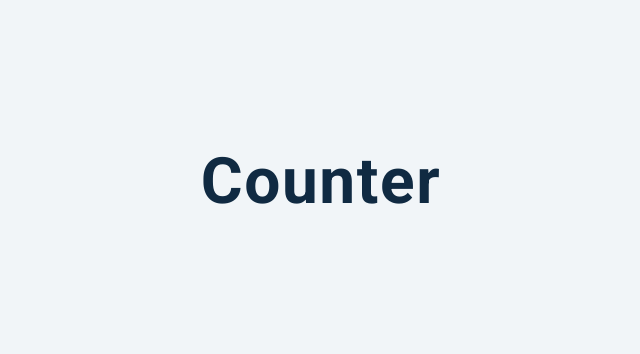
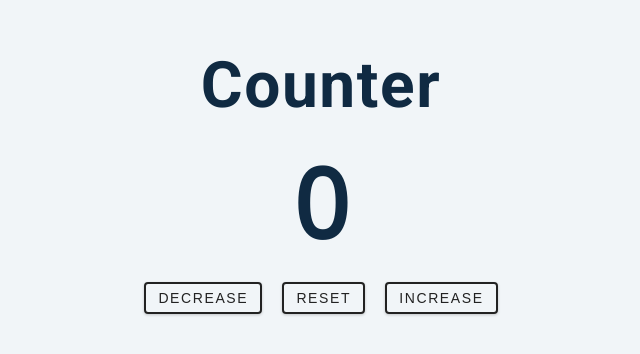
Before and after one commit to 0xsamuel-eth/counter, a plain HTML site: page index.html in a window 1280 px wide. Shown: the part 212-566 px from the top of the page, without its empty margins (319-959 px from the left). Drawn offline with nearby package versions, Linux system fonts and the light colour scheme.

Commit message:
Updated index.html to include div w/ increase, decrease, reset buttons

```diff
--- a/index.html
+++ b/index.html
@@ -14,6 +14,11 @@
         <h1>
           Counter
         </h1>
+        <span id="value">0</span>
+        <div class="button-container"></div>
+          <button class="btn decrease">Decrease</button>
+          <button class="btn reset">Reset</button>
+          <button class="btn increase">Increase</button>
       </div>
     </main>
     <!-- javascript -->
```
